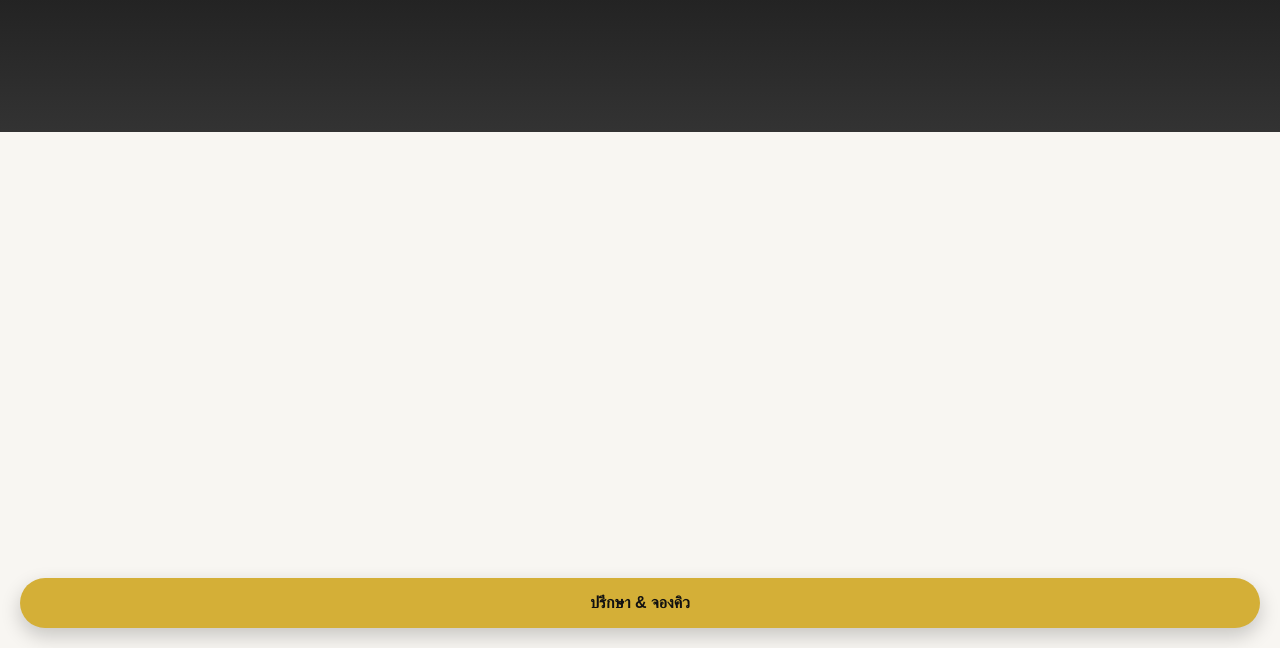
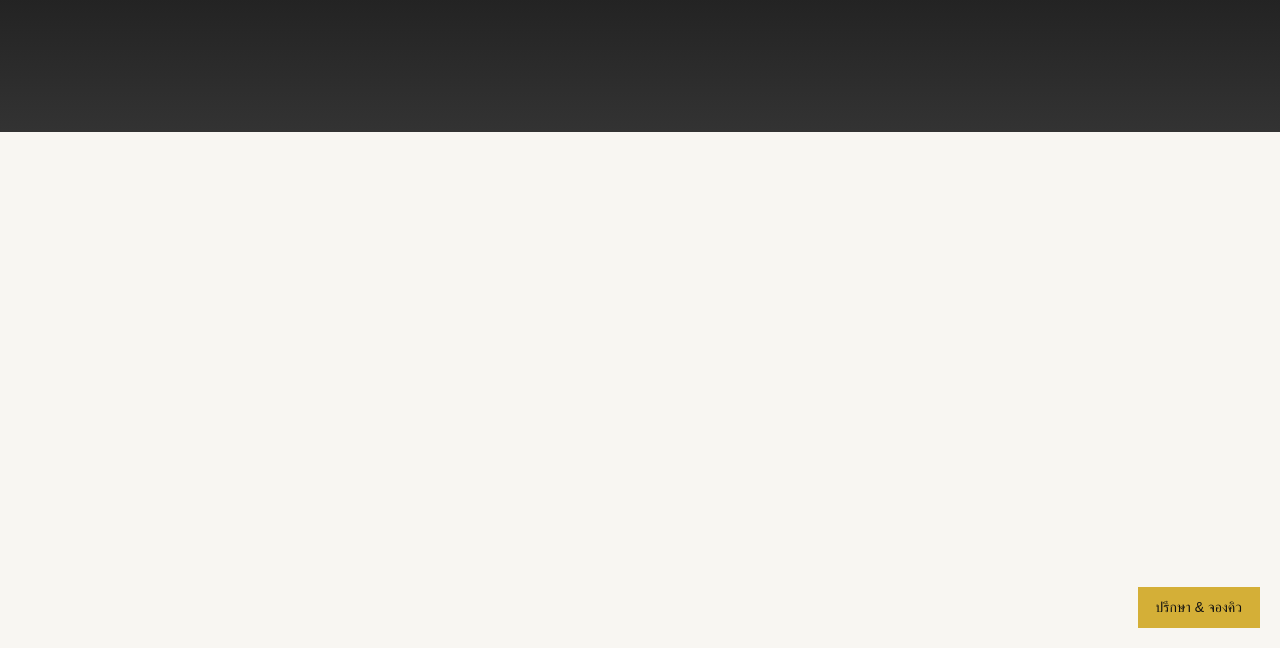
Before and after one commit to phasitwork26-glitch/spa-landing, a plain HTML site: page index.html in a window 1280 px wide. Shown: the part 152-800 px from the top of the page. Drawn offline with Linux system fonts and the light colour scheme.

Commit message:
Update index.html

```diff
--- a/index.html
+++ b/index.html
@@ -31,21 +31,17 @@ body {
 }
 
 /* Floating Button */
+/* Floating Button Default (Mobile First) */
 .cta-button {
   position: fixed;
   bottom: 20px;
-  left: 20px;
   right: 20px;
+  left: auto;
   background: #d4af37;
   color: #111;
   border: none;
-  padding: 16px;
-  font-size: 16px;
-  font-weight: bold;
-  border-radius: 50px;
-  box-shadow: 0 8px 20px rgba(0,0,0,.2);
-  cursor: pointer;
-  z-index: 1000;
+  padding: 12px 18px;
+  font-size: 14px;
 }
 
 /* Bottom Sheet */
```
